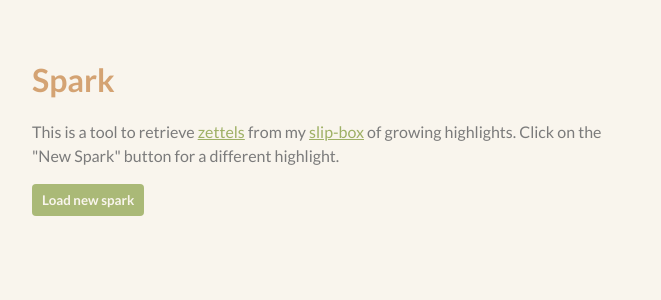
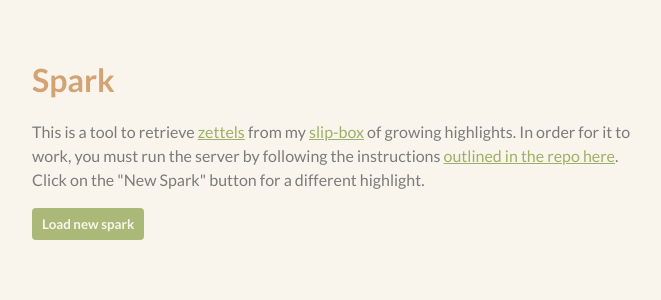
Before and after one commit to singhshemona/spark-v2, a React (Create React App) app: page / in a window 1280 px wide. Shown: the top 300 px of the page, without its empty margins (308-969 px from the left). Built offline with nearby package versions, Linux system fonts and the light colour scheme.

Commit message:
added instructions for backend

```diff
--- a/src/components/Introduction.tsx
+++ b/src/components/Introduction.tsx
@@ -19,8 +19,16 @@ export const Introduction = () => {
         >
           slip-box
         </a>{" "}
-        of growing highlights. Click on the "New Spark" button for a different
-        highlight.
+        of growing highlights. In order for it to work, you must run the server
+        by following the instructions{" "}
+        <a
+          href="https://github.com/singhshemona/spark-v2"
+          target="_blank"
+          rel="noreferrer"
+        >
+          outlined in the repo here
+        </a>
+        . Click on the "New Spark" button for a different highlight.
       </h3>
     </>
   );
```
Also changed, not shown: 1 other file (tests, documents, lock files or other folders).
